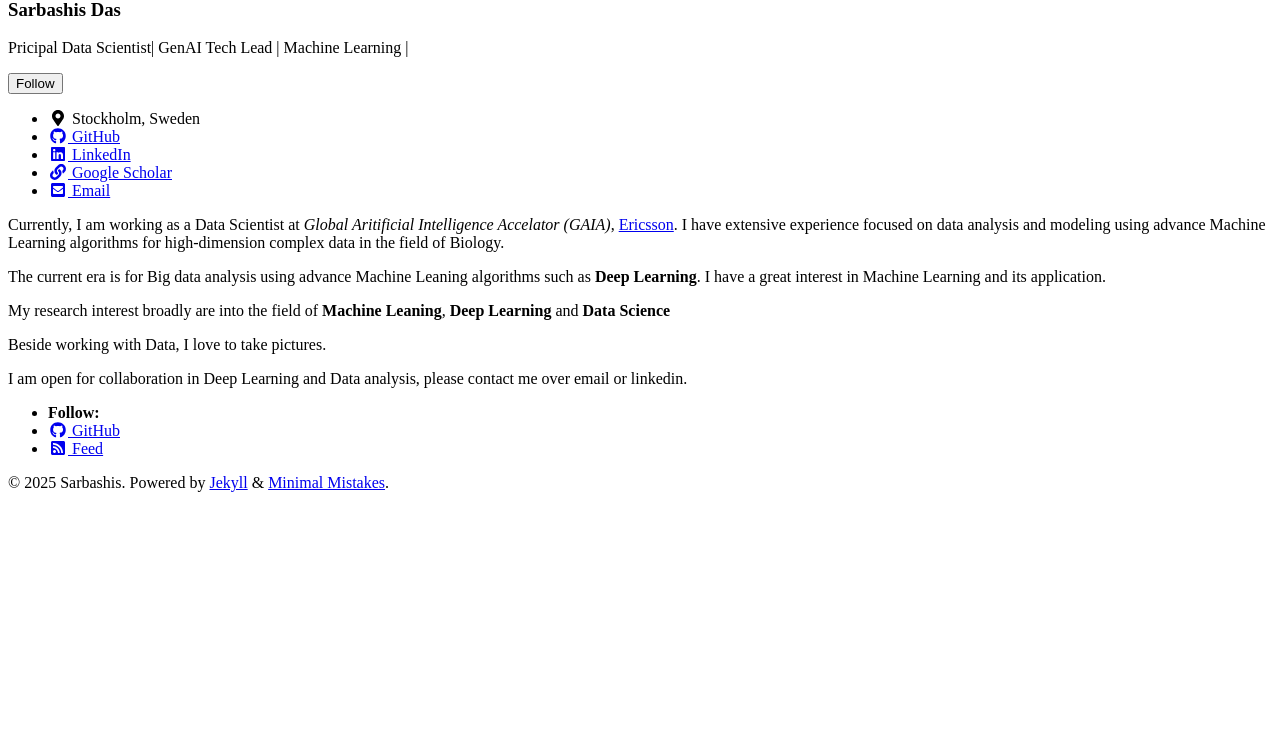
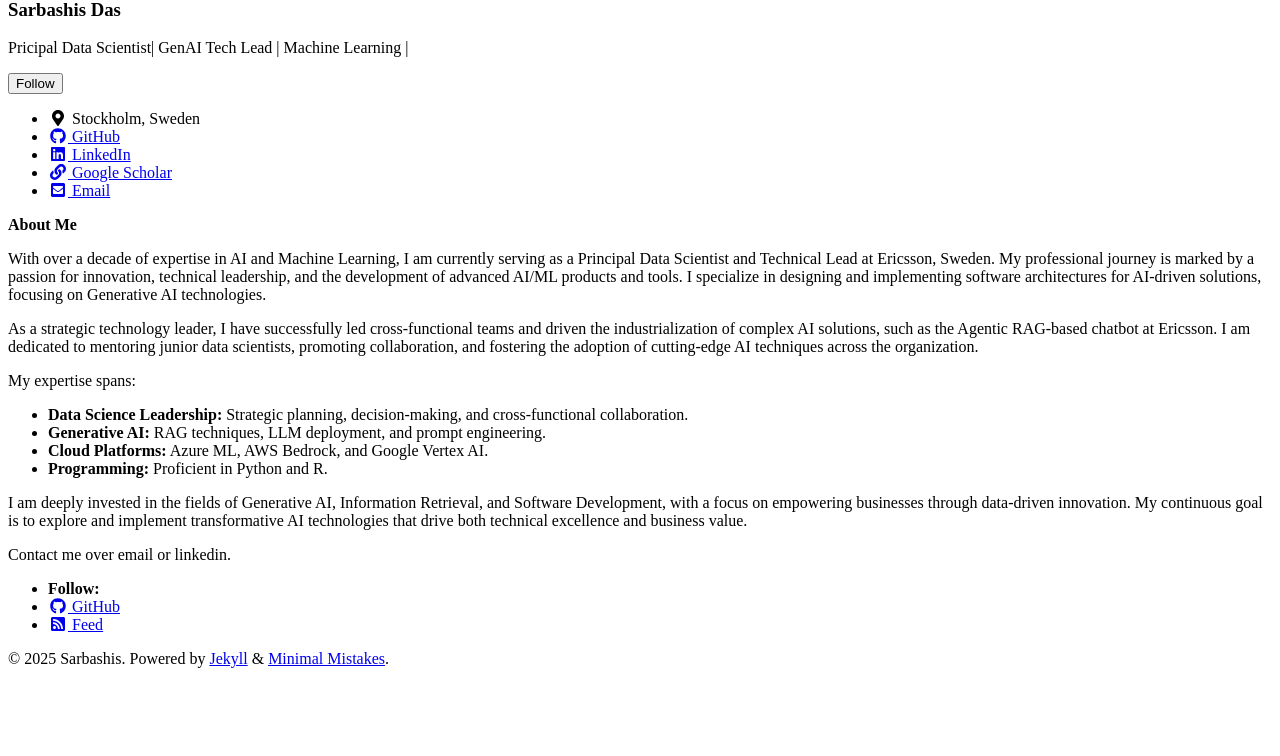
Before and after one commit to sarbashis/sarbashis.github.io, a Jekyll site: the page built from index.md, in a window 1280 px wide. Shown: the part 491-1247 px from the top of the page. Built offline with Jekyll 4.4.1, drawn with Linux system fonts in a browser that asks for light colours; nearby versions of some CDN libraries; comment, search, counter and statistics services are not loaded; before the commit the page ends 1071 px from its top, so only the background shows below that.

Commit message:
update homepage and cv

```diff
--- a/index.md
+++ b/index.md
@@ -5,13 +5,18 @@
   #image: /assets/images/header-image.jpg
   #image_description: "A description of the image"
 ---
-Currently, I am working as a Data Scientist at *Global Aritificial Intelligence Accelator (GAIA)*, [Ericsson](https://www.ericsson.com/en). I have extensive experience focused on data analysis and modeling using advance Machine Learning algorithms for high-dimension complex data in the field of Biology.
+**About Me**
 
-The current era is for Big data analysis using advance Machine Leaning algorithms such as __Deep Learning__. I have a great interest in Machine Learning and its application.
+With over a decade of expertise in AI and Machine Learning, I am currently serving as a Principal Data Scientist and Technical Lead at Ericsson, Sweden. My professional journey is marked by a passion for innovation, technical leadership, and the development of advanced AI/ML products and tools. I specialize in designing and implementing software architectures for AI-driven solutions, focusing on Generative AI technologies.
 
-My research interest broadly are into the field of
-__Machine Leaning__, __Deep Learning__ and __Data Science__
+As a strategic technology leader, I have successfully led cross-functional teams and driven the industrialization of complex AI solutions, such as the Agentic RAG-based chatbot at Ericsson. I am dedicated to mentoring junior data scientists, promoting collaboration, and fostering the adoption of cutting-edge AI techniques across the organization.
 
-Beside working with Data, I love to take pictures.
+My expertise spans:
+- **Data Science Leadership:** Strategic planning, decision-making, and cross-functional collaboration.
+- **Generative AI:** RAG techniques, LLM deployment, and prompt engineering.
+- **Cloud Platforms:** Azure ML, AWS Bedrock, and Google Vertex AI.
+- **Programming:** Proficient in Python and R.
 
-I am open for collaboration in Deep Learning and Data analysis, please contact me over email or linkedin.
+I am deeply invested in the fields of Generative AI, Information Retrieval, and Software Development, with a focus on empowering businesses through data-driven innovation. My continuous goal is to explore and implement transformative AI technologies that drive both technical excellence and business value.
+
+Contact me over email or linkedin.
```
Also changed, not shown: _pages/cv.md (+1 -1 lines).
